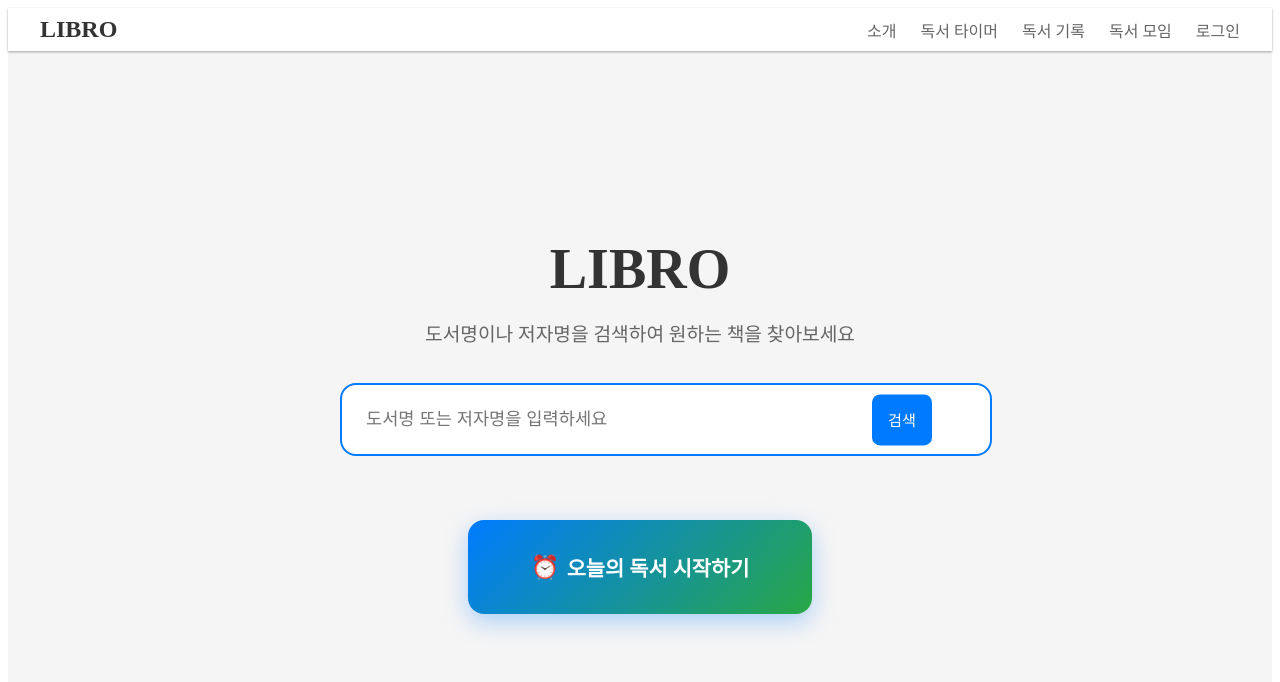
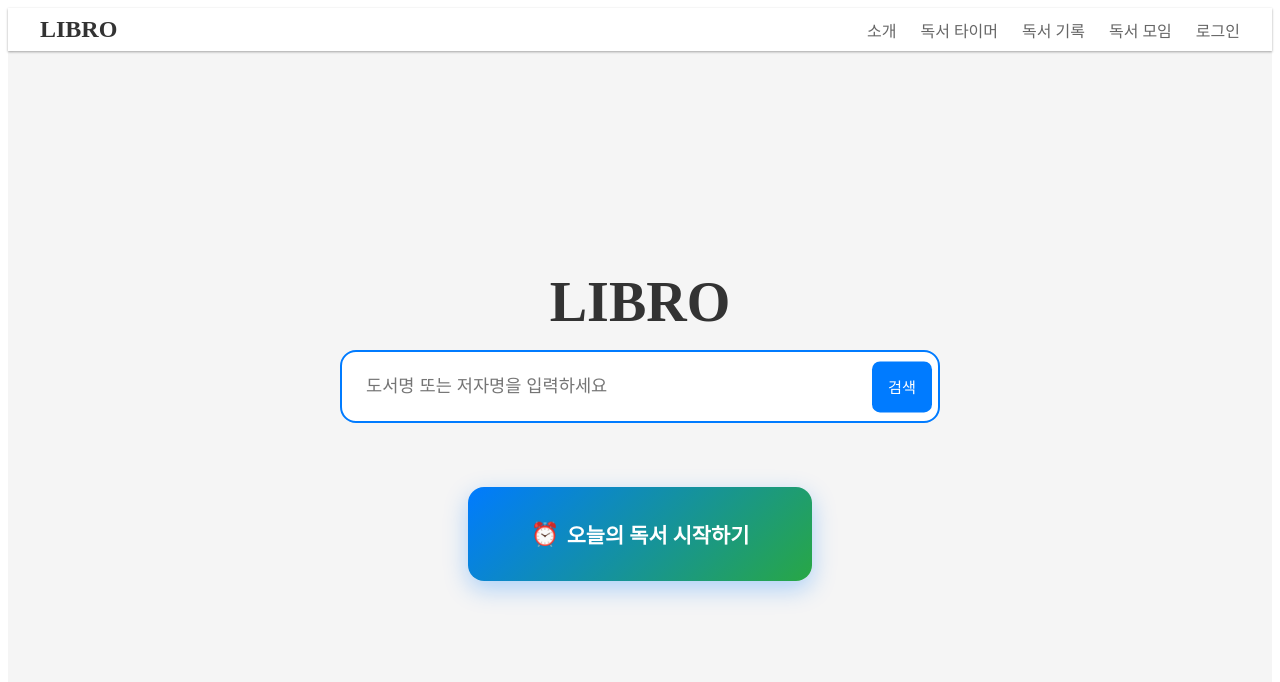
Before and after one commit to organization-hyun/libro-frontend, a React (Vite) app: page / in a window 1280 px wide. Shown: the top 682 px of the page. Built offline with nearby package versions, Linux system fonts and the light colour scheme.

Commit message:
메인 페이지 도서 검색창 수정

```diff
--- a/src/components/home/HomePage.tsx
+++ b/src/components/home/HomePage.tsx
@@ -16,8 +16,9 @@ const HomeContainer = styled.div`
   z-index: 1;
 
   ${theme.mediaQueries.mobile} {
-    padding: ${theme.spacing.lg} ${theme.spacing.sm};
+    padding: ${theme.spacing.lg} ${theme.spacing.md};
     margin-top: -40px;
+    min-height: calc(100vh - 60px);
   }
 `;
 
@@ -26,6 +27,11 @@ const SearchContainer = styled.div`
   max-width: 800px;
   margin: 0 auto;
   text-align: center;
+
+  ${theme.mediaQueries.mobile} {
+    max-width: 100%;
+    padding: 0 ${theme.spacing.sm};
+  }
 `;
 
 const SearchTitle = styled.h1`
@@ -39,22 +45,15 @@ const SearchTitle = styled.h1`
   }
 `;
 
-const SearchSubtitle = styled.p`
-  font-size: 1.2rem;
-  color: ${theme.colors.text.secondary};
-  margin-bottom: ${theme.spacing.xl};
-  line-height: 1.6;
-
-  ${theme.mediaQueries.mobile} {
-    font-size: 1rem;
-    margin-bottom: ${theme.spacing.lg};
-  }
-`;
-
 const SearchBox = styled.div`
   position: relative;
   max-width: 600px;
   margin: 0 auto ${theme.spacing.xl};
+
+  ${theme.mediaQueries.mobile} {
+    max-width: 100%;
+    margin: 0 auto ${theme.spacing.lg};
+  }
 `;
 
 const SearchInput = styled.input`
@@ -65,6 +64,7 @@ const SearchInput = styled.input`
   font-size: 1.1rem;
   outline: none;
   transition: border-color ${theme.transitions.default};
+  box-sizing: border-box;
 
   &:focus {
     border-color: ${theme.colors.primary};
@@ -74,6 +74,8 @@ const SearchInput = styled.input`
     padding: ${theme.spacing.md};
     font-size: 1rem;
     padding-right: 60px;
+    width: 100%;
+    box-sizing: border-box;
   }
 `;
 
@@ -156,6 +158,8 @@ const TimerButton = styled.div`
     font-size: 1.1rem;
     min-width: 240px;
     gap: ${theme.spacing.xs};
+    width: 100%;
+    max-width: 300px;
   }
 `;
 
@@ -199,9 +203,6 @@ const HomePage: React.FC = () => {
     <HomeContainer>
       <SearchContainer>
         <SearchTitle>LIBRO</SearchTitle>
-        <SearchSubtitle>
-          도서명이나 저자명을 검색하여 원하는 책을 찾아보세요
-        </SearchSubtitle>
 
         <form onSubmit={handleSearch}>
           <SearchBox>
```
